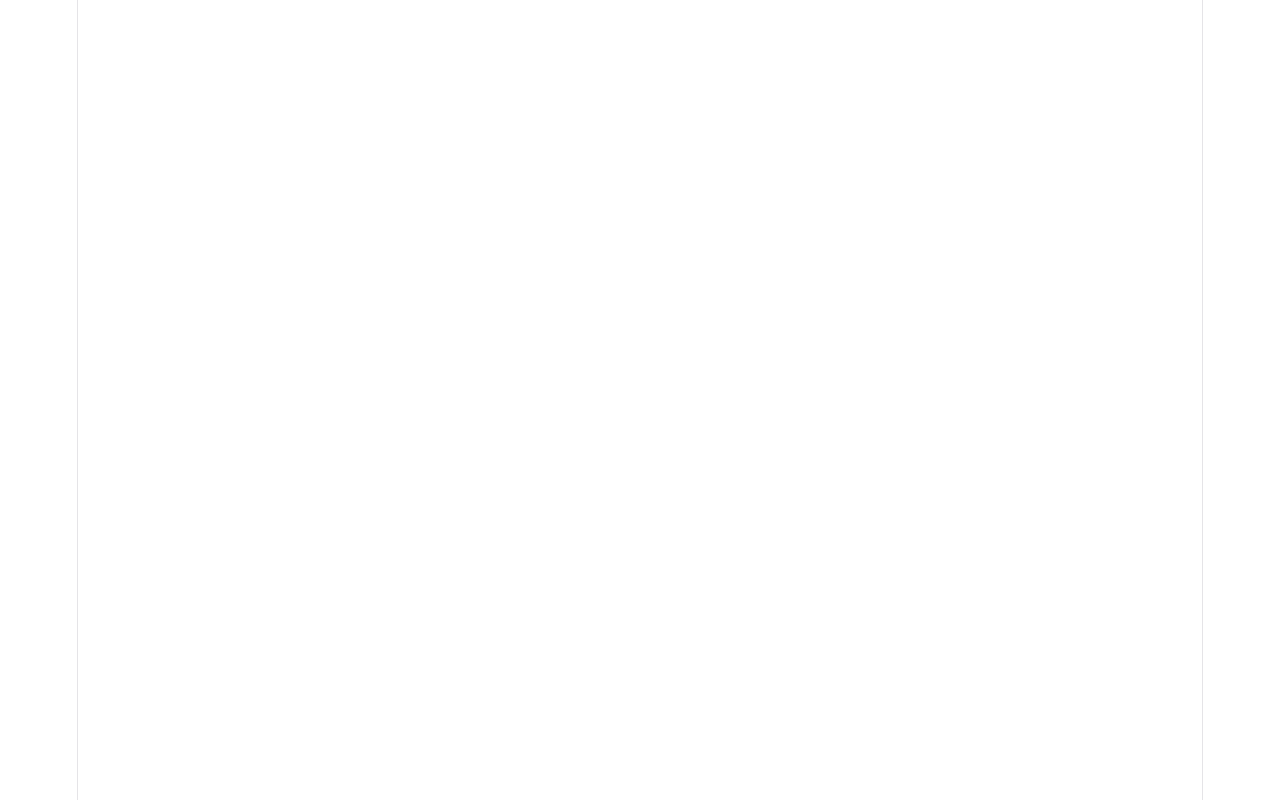
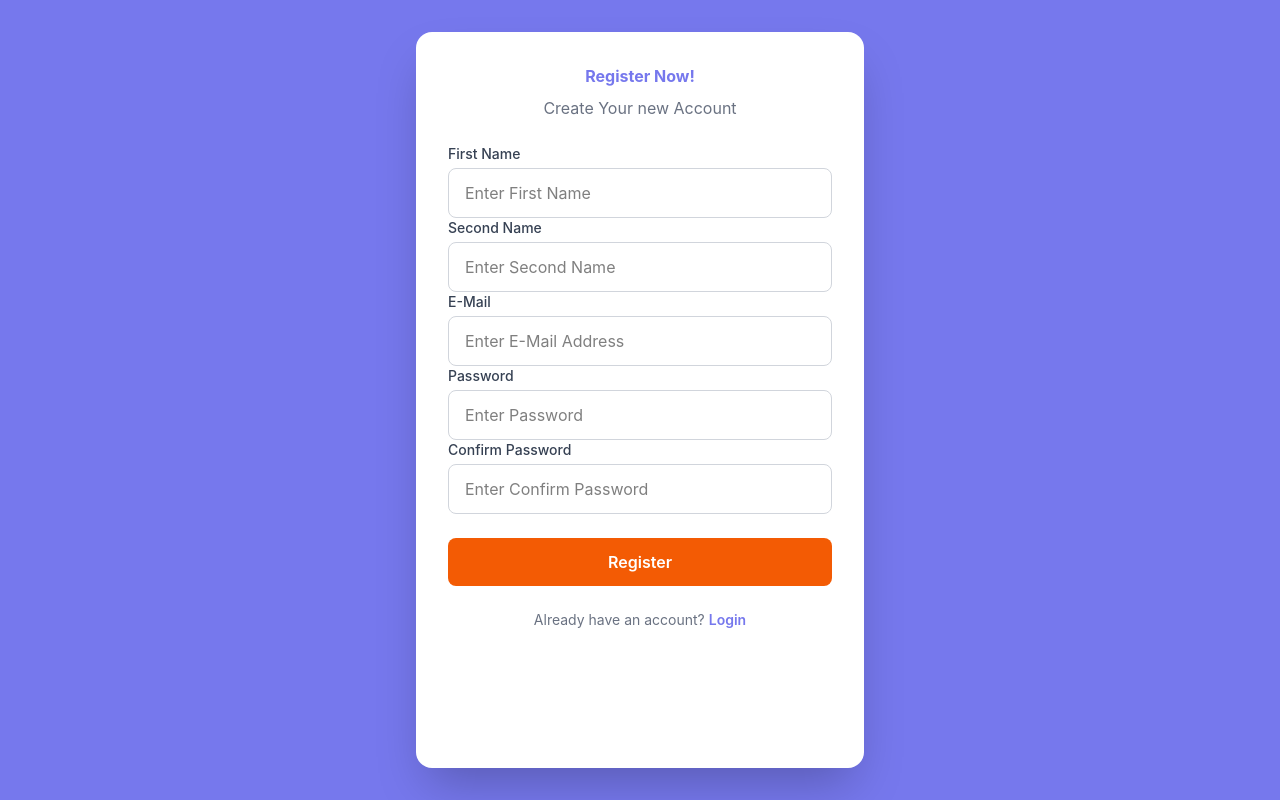
Before and after one commit to opmmansoor/E-Commerce-EduNest, a React (Vite) app in the folder EduNest/: page / in a window 1280 px wide. Built offline with nearby package versions, Linux system fonts and the light colour scheme.

Commit message:
Create Registration Page

```diff
--- a/EduNest/src/Pages/auth/Register.jsx
+++ b/EduNest/src/Pages/auth/Register.jsx
@@ -1,9 +1,137 @@
-import React from 'react'
+import React, { useState } from 'react'
 
 function Register() {
+
+// Form state
+    const [formData,setFormData] = useState({
+        firstName: "",
+        secondName: "",
+        email: "",
+        password: "",
+        Cpassword: "",
+    })
+
+// Handle input changes
+    const handleChange = (e) => {
+        const { name, value } = e.target;
+
+        setFormData({
+            ...formData,
+            [name]: value,
+        })
+    };
+
+// Handle form submit
+    const handleSubmit = (e) =>{
+        e.preventDefault();
+
+        if(formData.password !== formData.Cpassword){
+            alert("Passwords do not match");
+            return;
+        }
+
+        console.log("Register Data:", formData)
+    }
+
   return (
-    <div>
 
+    <div className='min-h-screen bg-[#7678ED] flex item-center justify-center px-4 py-8'>
+
+     {/* Card */}
+     <div className='w-full max-w-md bg-white rounded-2xl shadow-2xl p-8'>
+
+      <div className='text-center mb-6'>
+        <h1 className='text-3x1 font-bold text-[#7678ED]'>
+            Register Now!
+        </h1>
+        <p className='text-gray-500 mt-2'>
+            Create Your new Account
+        </p>
+      </div>
+
+
+        <form onSubmit={handleSubmit} className='space-y-4'>
+            <div>
+                <label className='block text-sm font-medium text-gray-700 mb-1'>
+                    First Name
+                </label>
+                <input type="text"
+                       name='firstName'
+                       value={formData.firstName}
+                       placeholder='Enter First Name'
+                       onChange={handleChange}
+                       required
+                       className='w-full px-4 py-3 border border-gray-300 rounded-lg outline-none
+                                  focus:border-[#7678ED] focus:ring-2 focus:ring-[#7678ED]/20 transition'/>
+
+                <label className='block text-sm font-medium text-gray-700 mb-1'>
+                    Second Name
+                </label>
+                <input type="text"
+                       name='secondName'
+                       value={formData.secondName}
+                       placeholder='Enter Second Name'
+                       onChange={handleChange}
+                       required
+                       className='w-full px-4 py-3 border border-gray-300 rounded-lg outline-none
+                                  focus:border-[#7678ED] focus:ring-2 focus:ring-[#7678ED]/20 transition'/>
+
+                <label className='block text-sm font-medium text-gray-700 mb-1'>
+                    E-Mail
+                </label>
+                <input type="email"
+                       name='email'
+                       value={formData.email}
+                       placeholder='Enter E-Mail Address'
+                       onChange={handleChange}
+                       required
+                       className='w-full px-4 py-3 border border-gray-300 rounded-lg outline-none
+                                  focus:border-[#7678ED] focus:ring-2 focus:ring-[#7678ED]/20 transition'/>
+
+                <label className='block text-sm font-medium text-gray-700 mb-1'>
+                    Password
+                </label>
+                <input type="password"
+                       name='password'
+                       value={formData.password}
+                       placeholder='Enter Password'
+                       onChange={handleChange}
+                       required
+                       className='w-full px-4 py-3 border border-gray-300 rounded-lg outline-none
+                                  focus:border-[#7678ED] focus:ring-2 focus:ring-[#7678ED]/20 transition'/>
+
+                <label className='block text-sm font-medium text-gray-700 mb-1'>
+                    Confirm Password
+                </label>
+                <input type="password"
+                       name='Cpassword'
+                       value={formData.Cpassword}
+                       placeholder='Enter Confirm Password'
+                       onChange={handleChange}
+                       required
+                       className='w-full px-4 py-3 border border-gray-300 rounded-lg outline-none
+                                  focus:border-[#7678ED] focus:ring-2 focus:ring-[#7678ED]/20 transition'/>
+            </div>
+
+
+                <button type='submit'
+                        className='w-full bg-[#F35B04] text-white font-semibold py-3 rounded-lg mt-2
+                                   hover:bg-[#d94f03] active:scale-[0.98] transition duration-200'>
+                    Register
+                </button>
+        </form>
+
+{/* Login */}
+            <div className='text-center mt-6'>
+                <p className='text-gray-500 text-sm'>
+                    Already have an account?{" "}
+
+                    <span className='text-[#7678ED] font-semibold cursor-pointer hover:text-[#F35B04]'>
+                        Login
+                    </span>
+                </p>
+            </div>
+     </div>
     </div>
   )
 }
--- a/EduNest/src/index.css
+++ b/EduNest/src/index.css
@@ -1,111 +1 @@
-:root {
-  --text: #6b6375;
-  --text-h: #08060d;
-  --bg: #fff;
-  --border: #e5e4e7;
-  --code-bg: #f4f3ec;
-  --accent: #aa3bff;
-  --accent-bg: rgba(170, 59, 255, 0.1);
-  --accent-border: rgba(170, 59, 255, 0.5);
-  --social-bg: rgba(244, 243, 236, 0.5);
-  --shadow:
-    rgba(0, 0, 0, 0.1) 0 10px 15px -3px, rgba(0, 0, 0, 0.05) 0 4px 6px -2px;
-
-  --sans: system-ui, 'Segoe UI', Roboto, sans-serif;
-  --heading: system-ui, 'Segoe UI', Roboto, sans-serif;
-  --mono: ui-monospace, Consolas, monospace;
-
-  font: 18px/145% var(--sans);
-  letter-spacing: 0.18px;
-  color-scheme: light dark;
-  color: var(--text);
-  background: var(--bg);
-  font-synthesis: none;
-  text-rendering: optimizeLegibility;
-  -webkit-font-smoothing: antialiased;
-  -moz-osx-font-smoothing: grayscale;
-
-  @media (max-width: 1024px) {
-    font-size: 16px;
-  }
-}
-
-@media (prefers-color-scheme: dark) {
-  :root {
-    --text: #9ca3af;
-    --text-h: #f3f4f6;
-    --bg: #16171d;
-    --border: #2e303a;
-    --code-bg: #1f2028;
-    --accent: #c084fc;
-    --accent-bg: rgba(192, 132, 252, 0.15);
-    --accent-border: rgba(192, 132, 252, 0.5);
-    --social-bg: rgba(47, 48, 58, 0.5);
-    --shadow:
-      rgba(0, 0, 0, 0.4) 0 10px 15px -3px, rgba(0, 0, 0, 0.25) 0 4px 6px -2px;
-  }
-
-  #social .button-icon {
-    filter: invert(1) brightness(2);
-  }
-}
-
-body {
-  margin: 0;
-}
-
-#root {
-  width: 1126px;
-  max-width: 100%;
-  margin: 0 auto;
-  text-align: center;
-  border-inline: 1px solid var(--border);
-  min-height: 100svh;
-  display: flex;
-  flex-direction: column;
-  box-sizing: border-box;
-}
-
-h1,
-h2 {
-  font-family: var(--heading);
-  font-weight: 500;
-  color: var(--text-h);
-}
-
-h1 {
-  font-size: 56px;
-  letter-spacing: -1.68px;
-  margin: 32px 0;
-  @media (max-width: 1024px) {
-    font-size: 36px;
-    margin: 20px 0;
-  }
-}
-h2 {
-  font-size: 24px;
-  line-height: 118%;
-  letter-spacing: -0.24px;
-  margin: 0 0 8px;
-  @media (max-width: 1024px) {
-    font-size: 20px;
-  }
-}
-p {
-  margin: 0;
-}
-
-code,
-.counter {
-  font-family: var(--mono);
-  display: inline-flex;
-  border-radius: 4px;
-  color: var(--text-h);
-}
-
-code {
-  font-size: 15px;
-  line-height: 135%;
-  padding: 4px 8px;
-  background: var(--code-bg);
-}
+@import "tailwindcss";
--- a/EduNest/vite.config.js
+++ b/EduNest/vite.config.js
@@ -1,7 +1,8 @@
 import react from '@vitejs/plugin-react'
 import { defineConfig } from 'vite'
+import tailwindcss from '@tailwindcss/vite'
 
 // https://vite.dev/config/
 export default defineConfig({
-  plugins: [react()],
+  plugins: [react(),tailwindcss()],
 })
```
Also changed, not shown: EduNest/package.json (+8 -1 lines), 1 other file (tests, documents, lock files or other folders).
